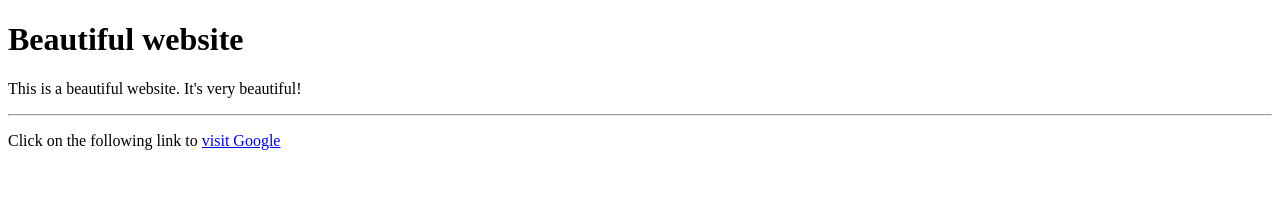
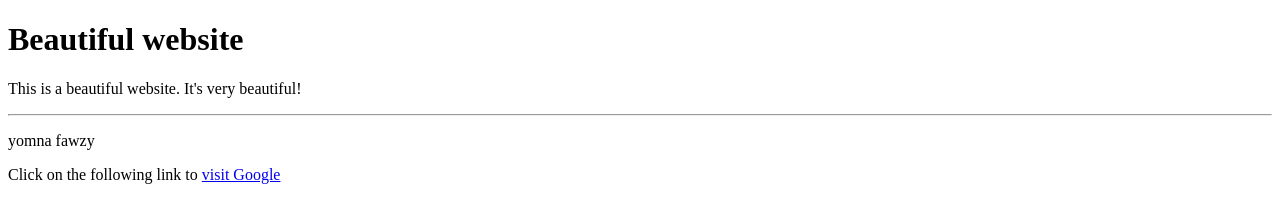
Before and after one commit to yomnaahmed95/beautiful-website, a plain HTML site: page index.html in a window 1280 px wide. Drawn offline with Linux system fonts and the light colour scheme.

Commit message:
Add files via upload

```diff
--- a/index.html
+++ b/index.html
@@ -5,6 +5,7 @@
     <h1>Beautiful website</h1>
     <p>This is a beautiful website. It's very beautiful!</p>
     <hr>
+    <P>yomna fawzy</P>
     <p>Click on the following link to <a href="https://www.google.com/">visit Google</a></p>
 </body>
 </html>
```
